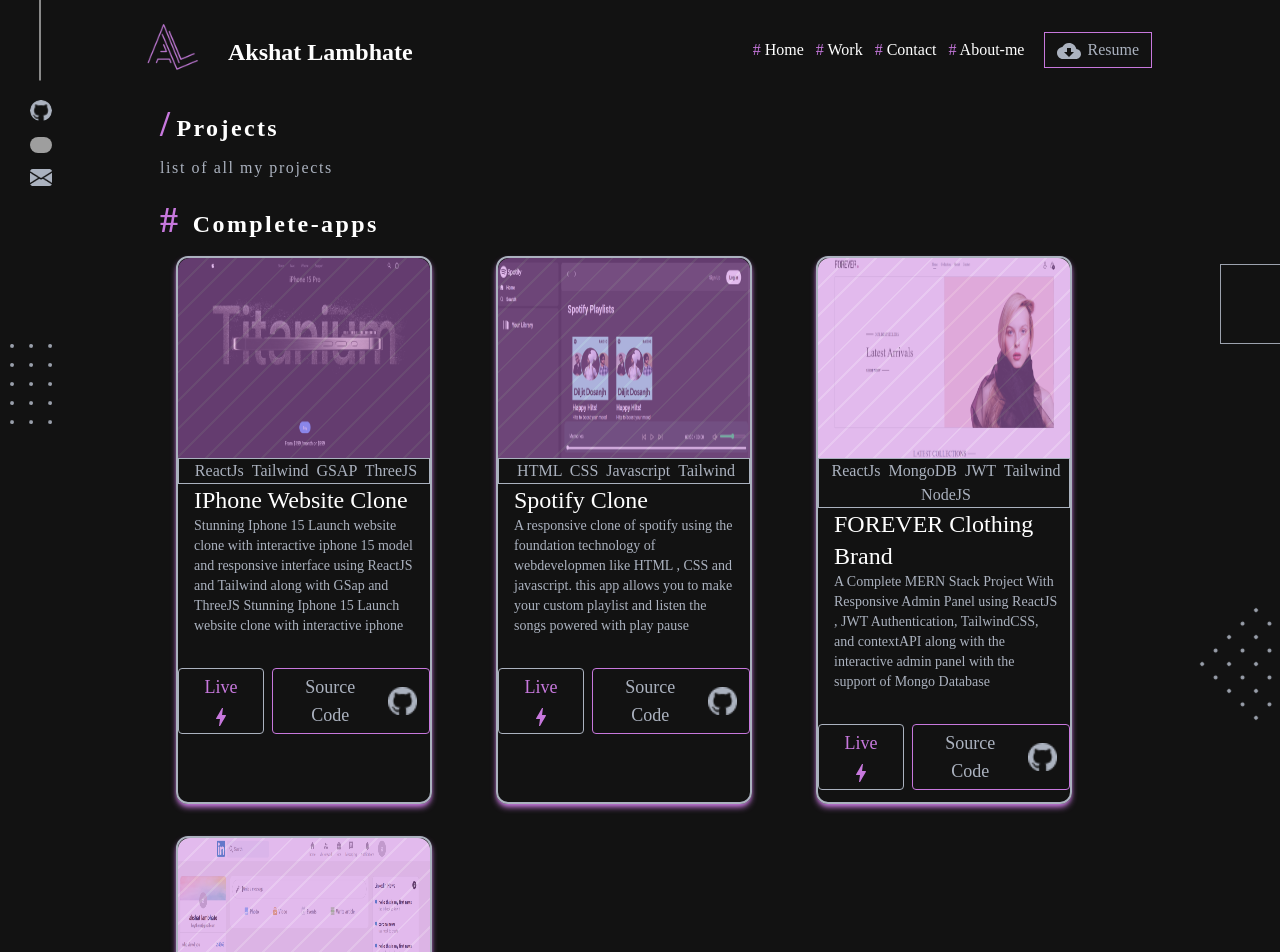
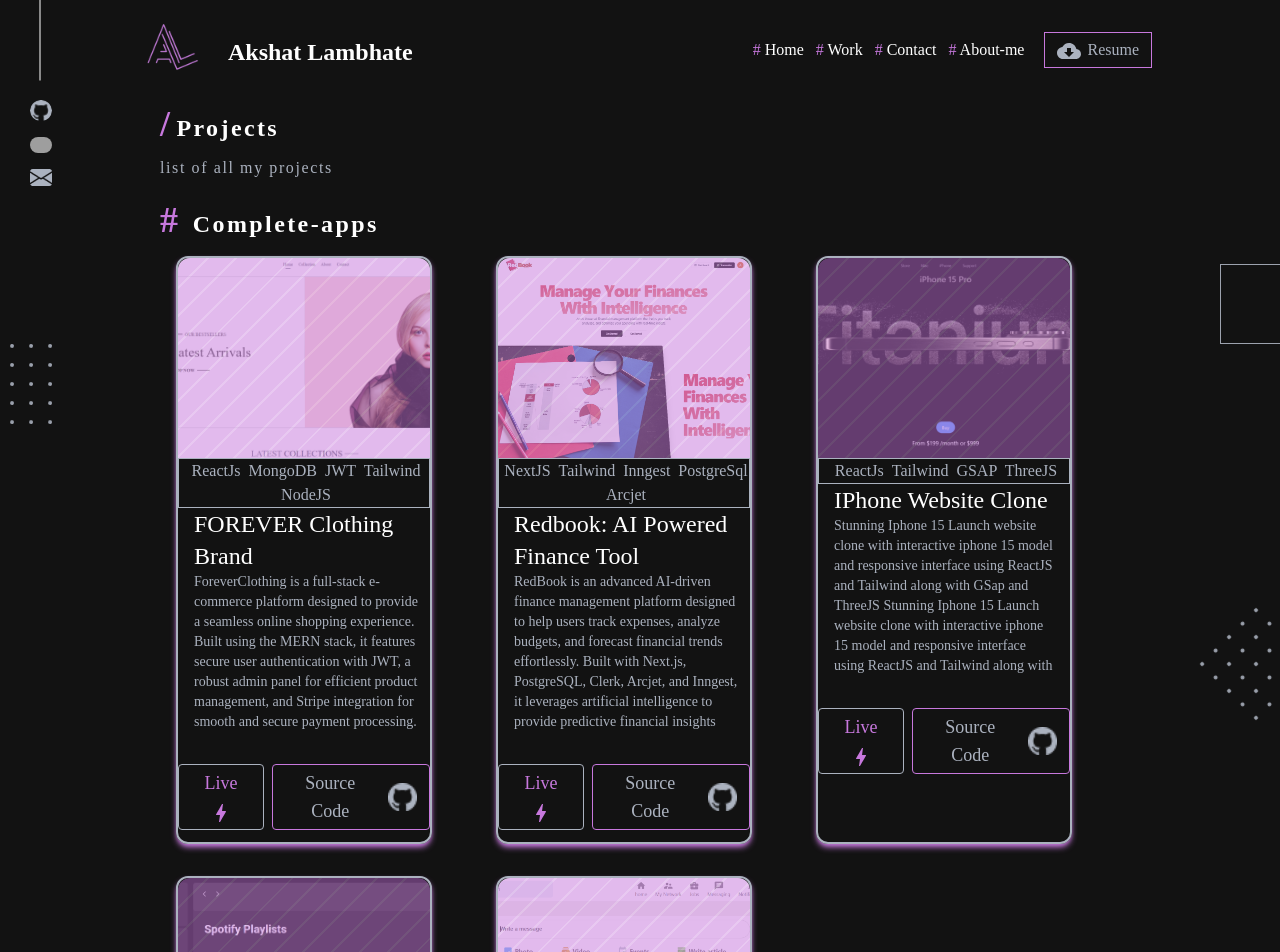
Before and after one commit to akshatlambhate/Newportfolio, a React (Vite) app: page /projects in a window 1280 px wide. Shown: the top 952 px of the page. Built offline with nearby package versions, Linux system fonts and the light colour scheme; grey boxes are pictures that could not be loaded.

Commit message:
new project added

```diff
--- a/src/ProjectData.js
+++ b/src/ProjectData.js
@@ -2,8 +2,27 @@
 import Spotify from './assets/project/spotify-clone.png'
 import ECommerce from './assets/project/e-commerce.png'
 import Linkdin from './assets/project/linkdin-clone.png'
+import Redbook from './assets/project/Redbook.png'
 
  export const ProjectData =[
+     {
+         p_id:3,
+         img:ECommerce,
+         title:'FOREVER Clothing Brand',
+         description:'ForeverClothing is a full-stack e-commerce platform designed to provide a seamless online shopping experience. Built using the MERN stack, it features secure user authentication with JWT, a robust admin panel for efficient product management, and Stripe integration for smooth and secure payment processing. The platform ensures a responsive and user-friendly interface, enabling both customers and administrators to navigate effortlessly.',
+         tech:['ReactJs','MongoDB','JWT','Tailwind','NodeJS'],
+         github_link:'https://github.com/akshatlambhate/ClothingBrand',
+         live_link:'https://clothing-brand-frontend-lovat.vercel.app',
+     },
+     {
+         p_id:5,
+         img:Redbook,
+         title:'Redbook: AI Powered Finance Tool',
+         description:'RedBook is an advanced AI-driven finance management platform designed to help users track expenses, analyze budgets, and forecast financial trends effortlessly. Built with Next.js, PostgreSQL, Clerk, Arcjet, and Inngest, it leverages artificial intelligence to provide predictive financial insights and optimize portfolio management. The platform features automated receipt scanning, ensuring seamless expense tracking and an enhanced user experience.',
+         tech:['NextJS','Tailwind','Inngest','PostgreSql','Arcjet'],
+         github_link:'https://github.com/akshatlambhate/iPhone-15-Clone',
+         live_link:'https://i-phone-15-clone.vercel.app/',
+     },
     {
         p_id:1,
         img:Iphone,
@@ -23,15 +42,6 @@
         live_link:'',
     },
     {
-        p_id:3,
-        img:ECommerce,
-        title:'FOREVER Clothing Brand',
-        description:'A Complete MERN Stack Project With Responsive Admin Panel using ReactJS , JWT Authentication, TailwindCSS, and contextAPI along with the interactive admin panel with the support of Mongo Database',
-        tech:['ReactJs','MongoDB','JWT','Tailwind','NodeJS'],
-        github_link:'https://github.com/akshatlambhate/ClothingBrand',
-        live_link:'https://clothing-brand-frontend-lovat.vercel.app',
-    },
-    {
         p_id:4,
         img:Linkdin,
         title:'Linkdin Clone',
--- a/src/components/Navbar.jsx
+++ b/src/components/Navbar.jsx
@@ -185,7 +185,7 @@
             </Link>
           </ul>
           <RouterLink
-            to="https://drive.google.com/file/d/14BSe-eSdQDsZh7iuLJ1g0Lsu9IW_nc2s/view?usp=sharing"
+            to="https://drive.google.com/file/d/1BG22jy8VFv4mtJcSG8pusKFCyEbTaImt/view?usp=sharing"
             target="_blank"
           >
             <button className="text-gray px-3 py-1 mb-1 border border-primary flex items-center cursor-pointer :bg-white duration-400 hover:border-none group hover:bg-white hover:text-bg">
--- a/src/components/Project.jsx
+++ b/src/components/Project.jsx
@@ -13,7 +13,7 @@
   ?
   <>{ProjectData.slice(0,4).map((item,index)=>(
   <div key={index} className='border-2 rounded-xl sm:shadow-md hover:shadow-2xl duration-200 hover:scale-102 shadow-primary border-gray sm:w-[28vw]  mx-4 my-4 group '>
-  <div className='relative'><img src={item.img} className='rounded-t-xl sm:h-[30vh]' alt="" />
+  <div className='relative'><img src={item.img} className='rounded-t-xl sm:h-[30vh] w-full' alt="" />
   <div className='bg-primary w-full sm:h-[30vh] rounded-t-xl absolute top-0 opacity-50 group-hover:opacity-0 duration-500 ease-initial sm:block hidden '
 style={{
  backgroundImage: "repeating-linear-gradient(135deg, rgba(255, 255, 255, 0.2), rgba(255, 255, 255, 0.2) 2px, transparent 2px, transparent 20px)"
@@ -46,7 +46,7 @@
  :
   <>{ProjectData.map((item,index)=>(
   <div key={index} className='border-2 rounded-xl sm:shadow-md hover:shadow-2xl duration-200 hover:scale-102 shadow-primary border-gray sm:w-[20vw]  mx-4 my-4 group'>
-  <div className='relative'><img src={item.img} className='rounded-t-xl sm:h-[25vh]' alt="" />
+  <div className='relative'><img src={item.img} className='rounded-t-xl sm:h-[25vh]  w-full object-cover' alt="" />
   <div className='bg-primary w-full sm:h-[25vh] rounded-t-xl absolute top-0 opacity-50 group-hover:opacity-0 duration-500 ease-initial sm:block hidden '
 style={{
  backgroundImage: "repeating-linear-gradient(135deg, rgba(255, 255, 255, 0.2), rgba(255, 255, 255, 0.2) 2px, transparent 2px, transparent 20px)"
@@ -62,7 +62,7 @@
          </p> </div>
   <div id="info" className='mb-8 sm:w-[20vw] px-4'>
          <p className='text-2xl text-white'>{item.title}</p>
-     <p className='text-sm text-gray h-[15vh]  overflow-y-clip text-ellipsis'>{item.description}</p>
+     <p className='text-sm text-gray h-[20vh]  overflow-y-clip'>{item.description}</p>
   </div>
   <div id='buttons' className='flex gap-2 justify-around mb-3'>
     <a href={item.live_link} target='_blank'>
```
Also changed, not shown: src/assets/project/RedBook.png (added).
